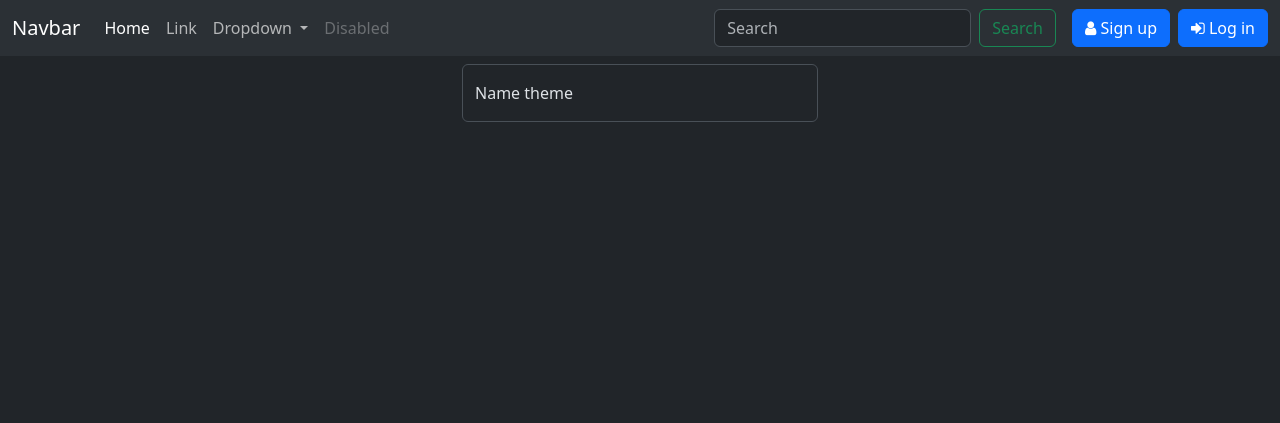
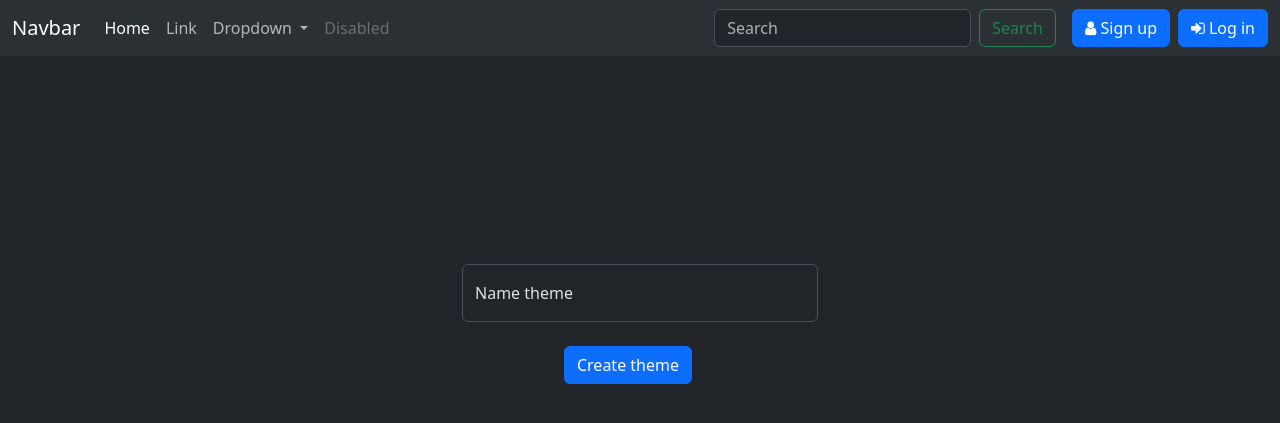
Before and after one commit to YehorChervonyi/NG_2022_Gorbachov_Chervonyi_Project, a Django app: page /createtheme/ in a window 1280 px wide. Shown: the top 423 px of the page. Run offline with Django 4.2, Linux system fonts and the light colour scheme.

Commit message:
Updated createtheme template

```diff
--- a/forum/forum/templates/authentication/createtheme.html
+++ b/forum/forum/templates/authentication/createtheme.html
@@ -5,6 +5,7 @@
     <div class="row align-items-center">
         <div class="col"></div>
         <div class="col">
+          <form id="createtheme">
             {% for field in form %}
             {% if field %}
               <div class="form-floating mt-2 mb-2">
@@ -13,9 +14,18 @@
               </div>
             {% endif %}
           {%endfor%}
+        </form>
         </div>
         <div class="col"></div>
 
     </div>
-</div>
+  </div>
+  <div class="row w-100">
+    <button form="createtheme" class="btn btn-primary mx-auto w-auto mt-3">Create theme</button>
+  </div>
+  <style>
+    .container{
+        margin-top: 25vh;
+    }
+  </style>
 {%endblock%}
```
